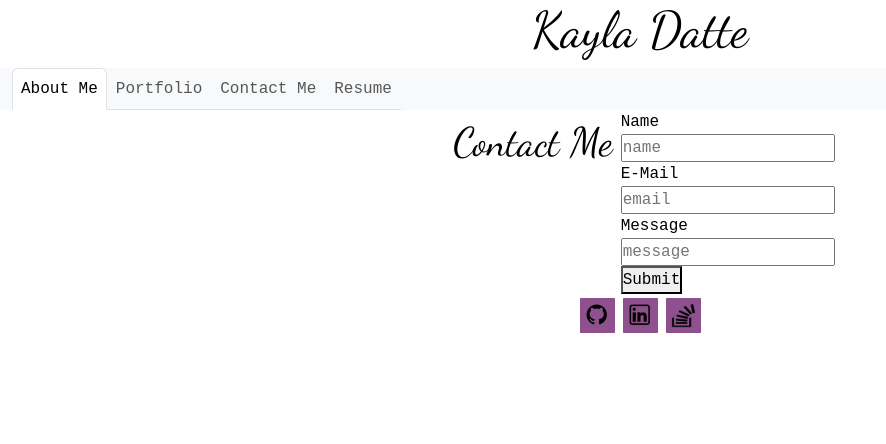
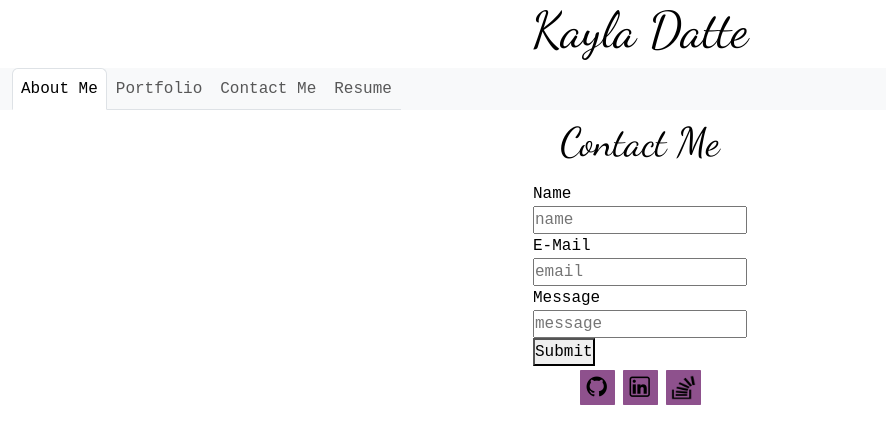
Before and after one commit to kaylaasana/indigo-umbrella-improved, a React (Vite) app: page /contact in a window 1280 px wide. Shown: the top 444 px of the page, without its empty margins (0-886 px from the left). Built offline with nearby package versions, Linux system fonts and the light colour scheme; a web font is replaced by a local one.

Commit message:
updated alignment on contact me page

```diff
--- a/src/pages/Contact.jsx
+++ b/src/pages/Contact.jsx
@@ -51,9 +51,8 @@ export default function ContactPage() {
   };
 // returning contact form elements to the page
   return (
-    <div id="contact-component" className="d-flex justify-content-center">
+    <div id="contact-component" className="d-flex flex-column align-items-center">
       <h2 className="p-2">Contact Me</h2>
-      <br></br>
       <form className="form" onSubmit={handleFormSubmit}>
         <label>
           Name
```
